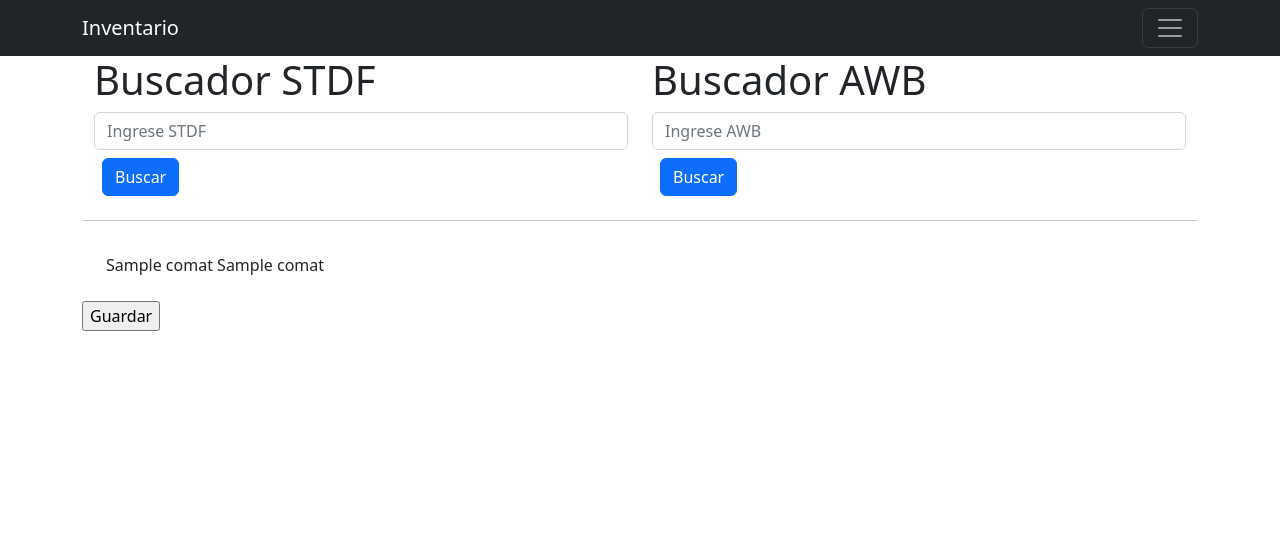
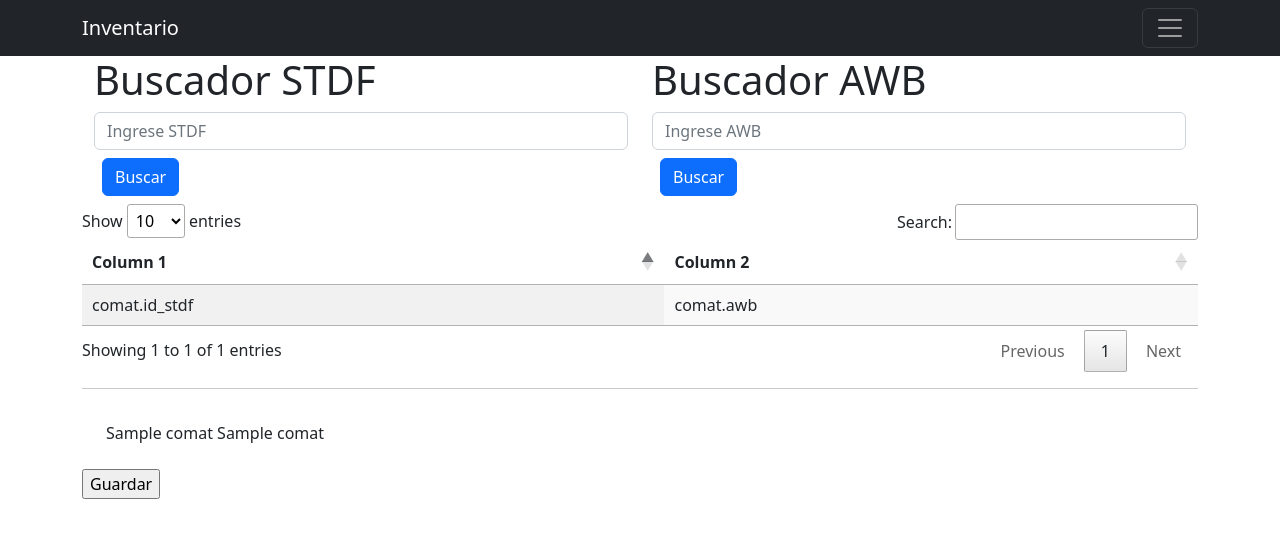
Before and after one commit to sebramirezo/stgotech-dev-project, a Django app: template StgoTech/Inventario/templates/comat.html in a window 1280 px wide. Shown: the top 538 px of the page. Run offline with Django 4.2, Linux system fonts and the light colour scheme; the template is opened without the code that fills it: most values are stand-ins (such as "Sample title", 1, 10 or a date in 2020); some libraries are stand-ins or nearby versions.

Commit message:
add datatables

```diff
--- a/StgoTech/Inventario/templates/base.html
+++ b/StgoTech/Inventario/templates/base.html
@@ -6,6 +6,7 @@
     <meta name="viewport" content="width=device-width, initial-scale=1">
     <title>Inventario</title>
     <link href="https://cdn.jsdelivr.net/npm/bootstrap@5.2.3/dist/css/bootstrap.min.css" rel="stylesheet" integrity="sha384-rbsA2VBKQhggwzxH7pPCaAqO46MgnOM80zW1RWuH61DGLwZJEdK2Kadq2F9CUG65" crossorigin="anonymous">
+    <link rel="stylesheet" href="https://cdn.datatables.net/1.13.6/css/jquery.dataTables.css"/>
     {% include 'navbar.html' %}
   </head>
   <body>
@@ -17,6 +18,11 @@
       </div>
     <script src="https://cdn.jsdelivr.net/npm/bootstrap@5.2.3/dist/js/bootstrap.bundle.min.js" integrity="sha384-kenU1KFdBIe4zVF0s0G1M5b4hcpxyD9F7jL+jjXkk+Q2h455rYXK/7HAuoJl+0I4" crossorigin="anonymous"></script>
     <script src="https://code.jquery.com/jquery-3.6.0.min.js"></script>
-
+    <script src="https://cdn.datatables.net/1.13.6/js/jquery.dataTables.js"></script>
+    <script>
+      $(document).ready( function () {
+        $('#tabla-comat').DataTable();
+      });
+    </script>
   </body>
 </html>
--- a/StgoTech/Inventario/templates/comat.html
+++ b/StgoTech/Inventario/templates/comat.html
@@ -19,6 +19,7 @@
         </div>
     </div>
 </div>
+{% include 'mostrar_comat.html' %}
 <hr>
 <form action="" method="post">
     {% csrf_token %}
--- /dev/null
+++ b/StgoTech/Inventario/templates/mostrar_comat.html
@@ -0,0 +1,18 @@
+{% block content %}
+<table id="tabla-comat" class="display">
+    <thead>
+        <tr>
+            <th>Column 1</th>
+            <th>Column 2</th>
+        </tr>
+    </thead>
+    <tbody>
+        {% for comat in get_form_comat %}
+        <tr>
+            <td>comat.id_stdf</td>
+            <td>comat.awb</td>
+        </tr>
+        {% endfor %}
+    </tbody>
+</table>
+{% endblock %}
--- a/StgoTech/Inventario/views.py
+++ b/StgoTech/Inventario/views.py
@@ -9,7 +9,7 @@ def index(request):
 
 #VISTA COMAT
 def comat(request):
-    # get_form_comat = Comat.objects.all()
+    get_form_comat = Comat.objects.all()
 
     form_comat = ComatForm()
 
@@ -23,7 +23,8 @@ def comat(request):
         form_comat = ComatForm()
 
     context = {
-        'form_comat':form_comat
+        'form_comat':form_comat,
+        'get_form_comat':get_form_comat,
     }
     return render(request, 'comat.html', context)
 
```
